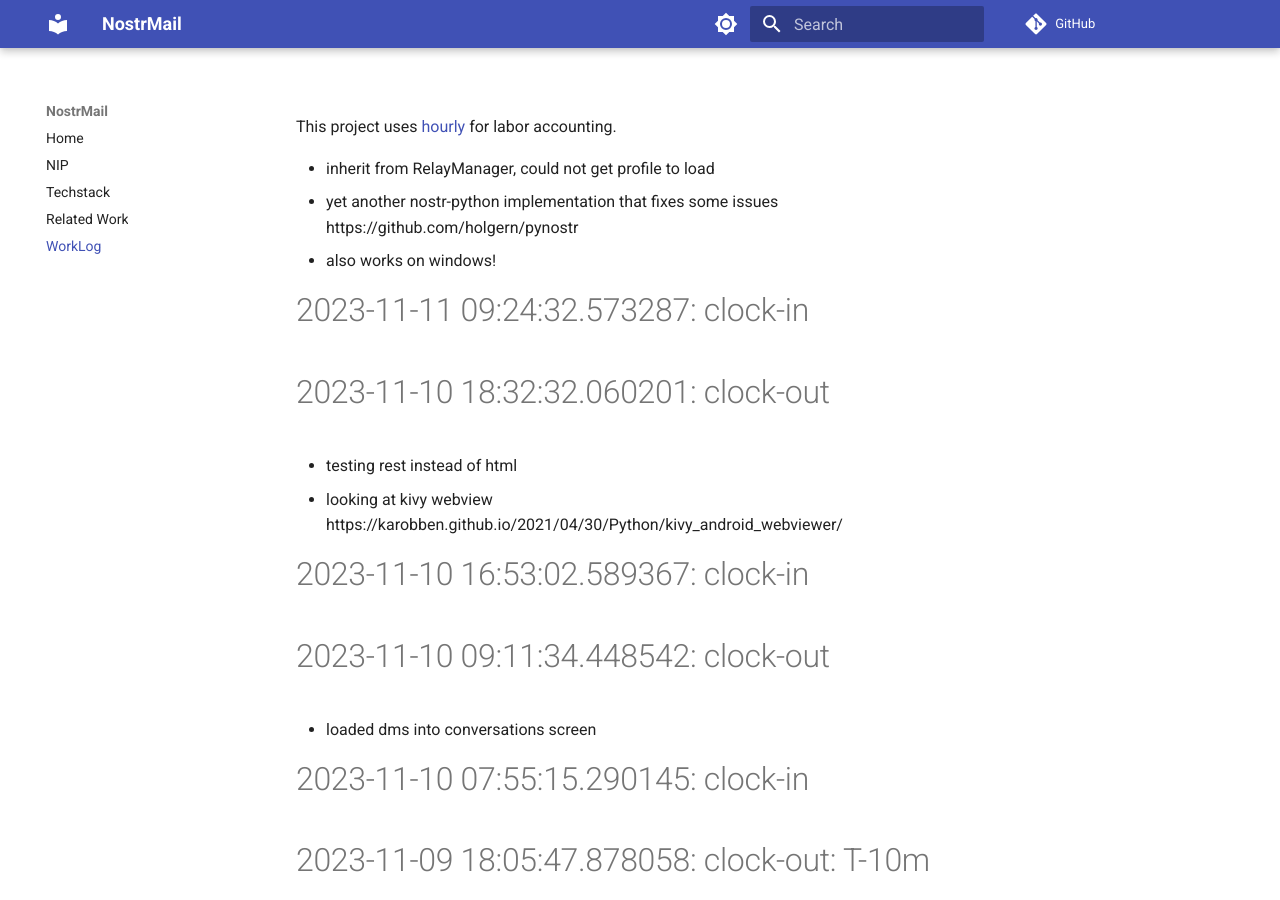
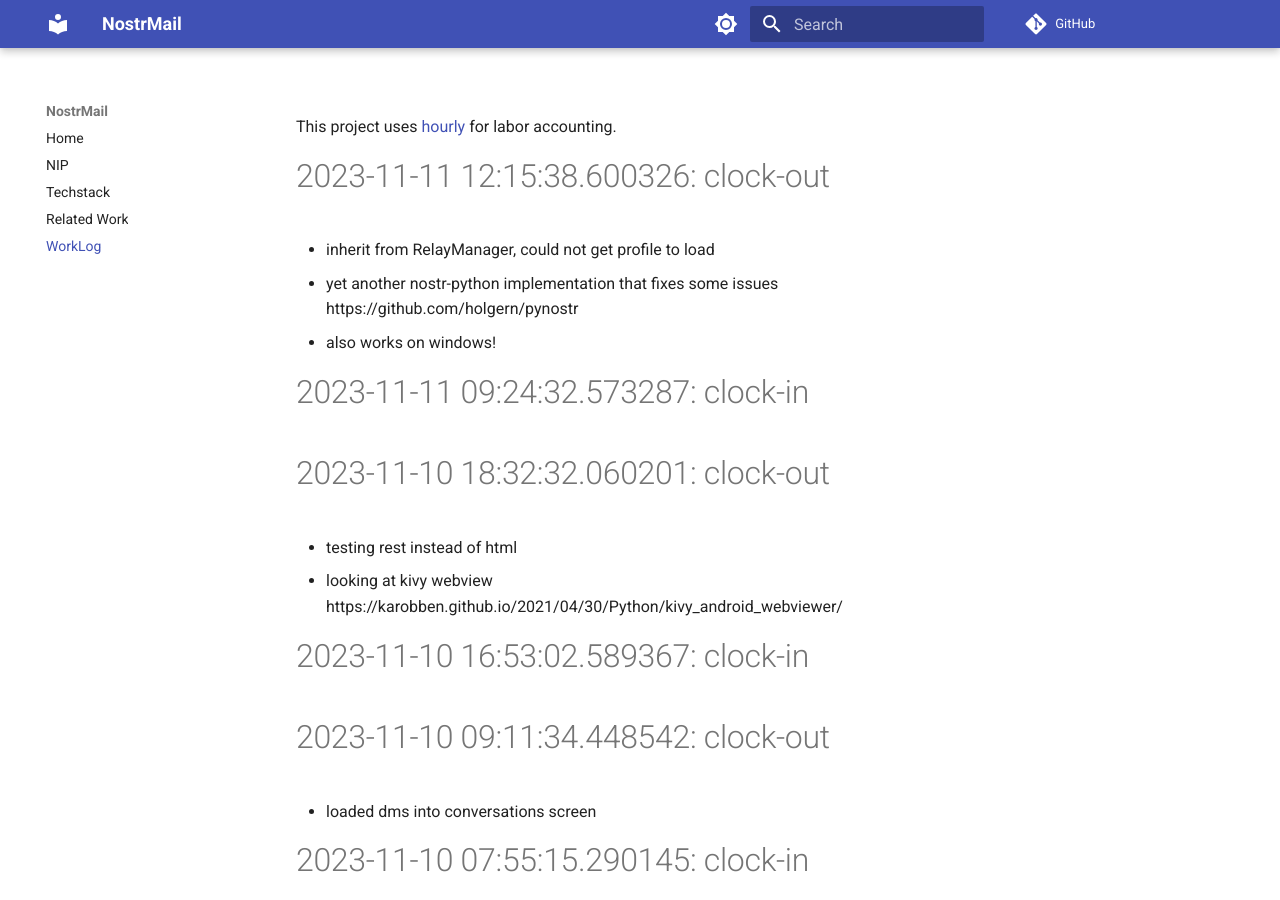
Before and after one commit to asherp/nostr-mail, an MkDocs documentation site: the page built from docs/WorkLog.md, in a window 1280 px wide and 900 px high. Built offline with MkDocs 1.6.1 and Material for MkDocs 9.7.7, drawn with Linux system fonts in a browser that asks for light colours; comment, search, counter and statistics services are not loaded.

Commit message:
clock-out

```diff
--- a/WorkLog.md
+++ b/WorkLog.md
@@ -1,3 +1,5 @@
+# 2023-11-11 12:15:38.600326: clock-out
+
 * inherit from RelayManager, could not get profile to load
 * yet another nostr-python implementation that fixes some issues https://github.com/holgern/pynostr
 * also works on windows!
```
